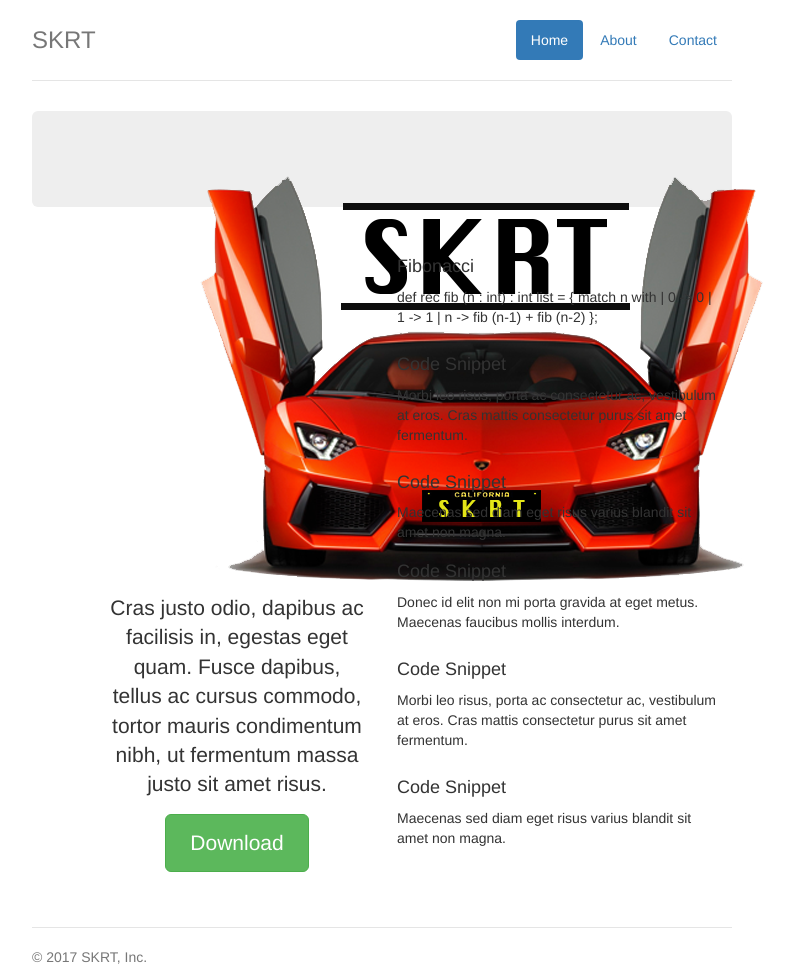
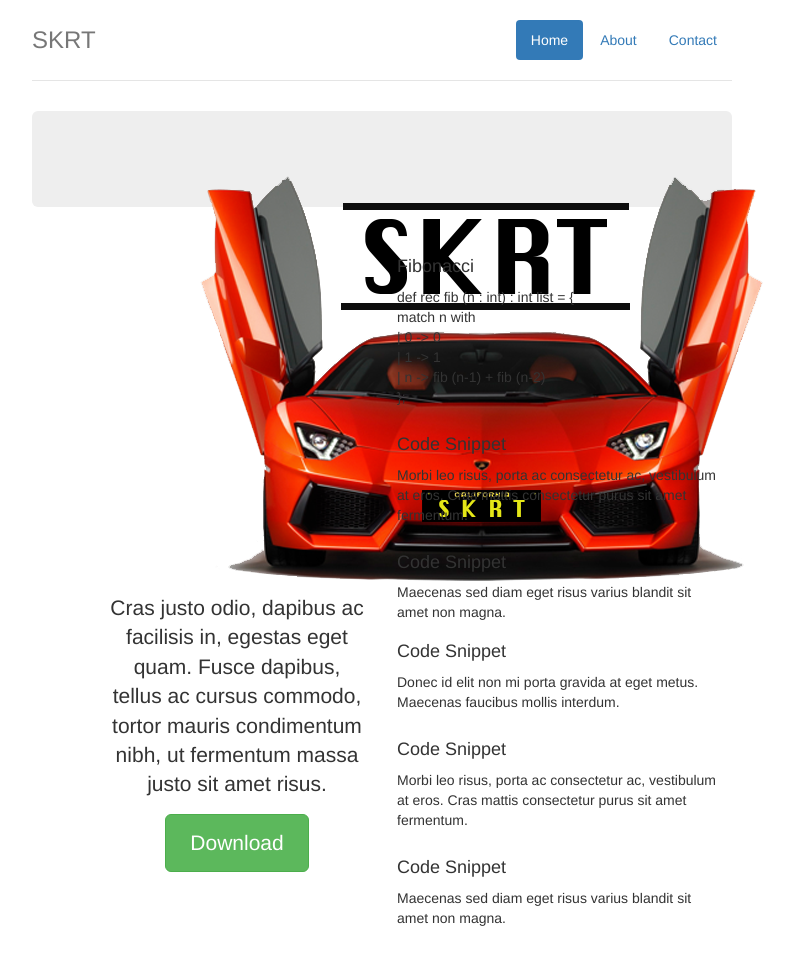
Before and after one commit to ronyaguilar09/SKRT, a website: page index.html in a window 1280 px wide. Shown: the top 970 px of the page, without its empty margins (258-1052 px from the left). Drawn offline with nearby package versions, Linux system fonts and the light colour scheme.

Commit message:
Fibonacci format

```diff
--- a/index.html
+++ b/index.html
@@ -51,12 +51,12 @@
       <div class="row marketing">
         <div class="col-lg-6">
           <h4>Fibonacci </h4>
-          <p>def rec fib (n : int) : int list = {
-              match n with
-              | 0 -> 0
-              | 1 -> 1
-              | n -> fib (n-1) + fib (n-2)
-            };
+          <p>def rec fib (n : int) : int list = { <br>
+              match n with <br>
+              | 0 -> 0 <br>
+              | 1 -> 1 <br>
+              | n -> fib (n-1) + fib (n-2) <br>
+            };<br>
           </p>
 
           <h4>Code Snippet</h4>
```
